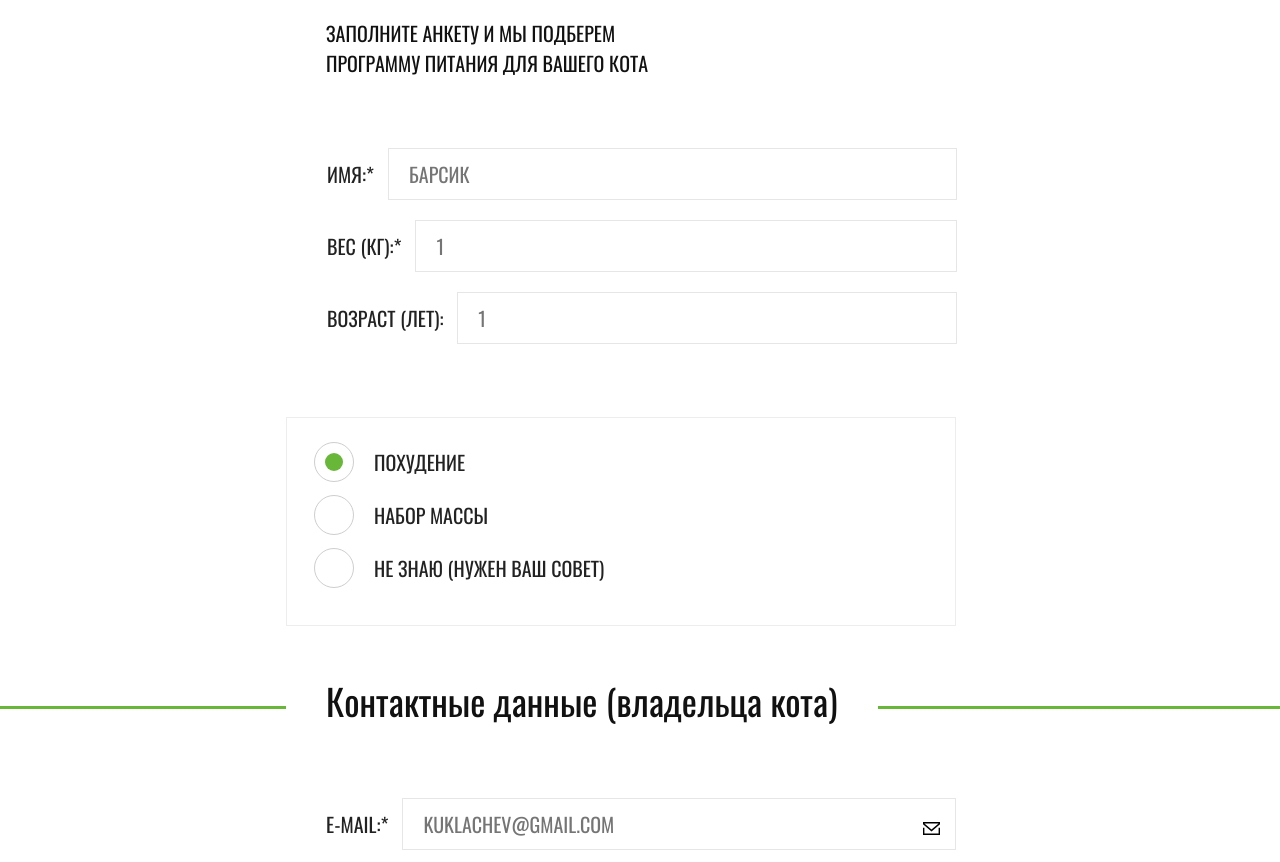
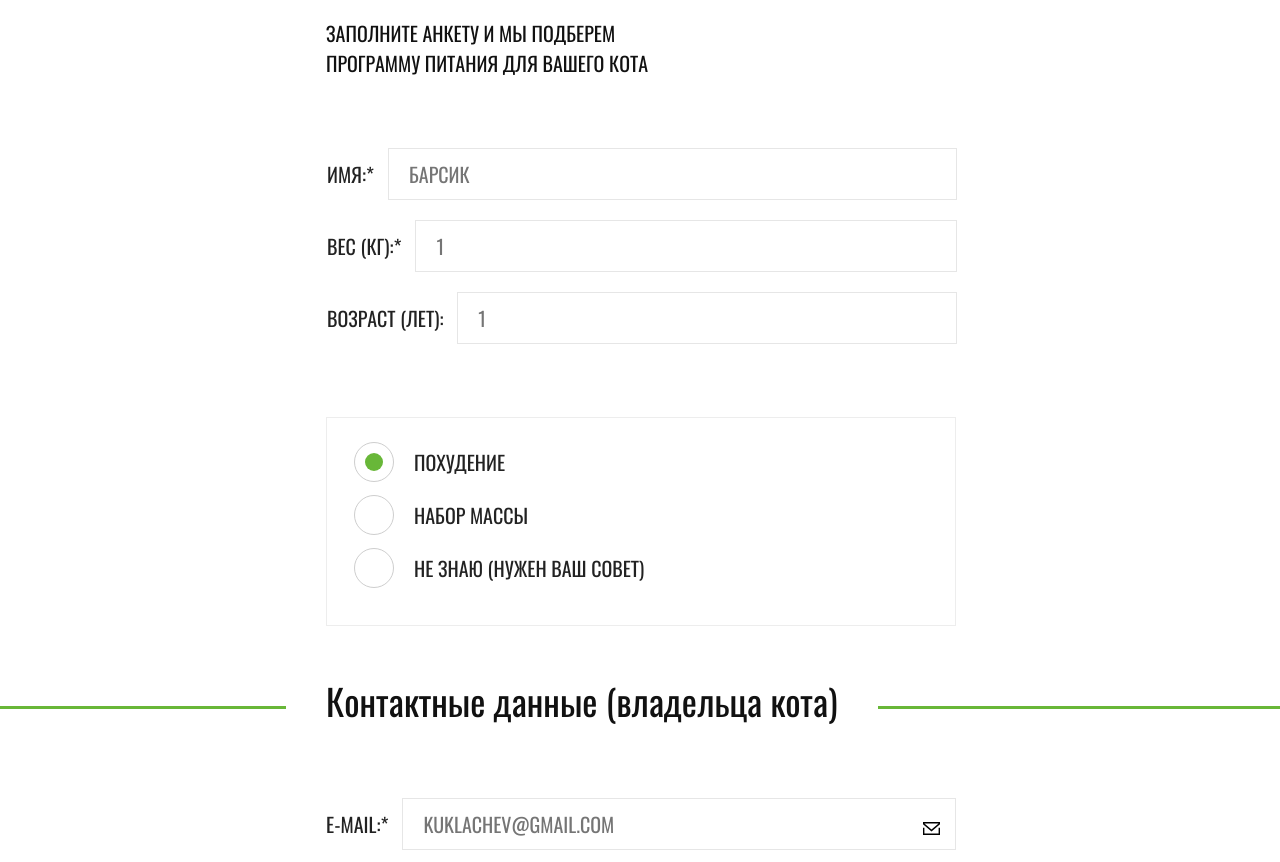
Before and after one commit to dastan1503/509339-cat-energy, a website: page source/form.html in a window 1280 px wide. Shown: the part 235-1097 px from the top of the page. Drawn offline with nearby package versions, Linux system fonts and the light colour scheme; files that its build step writes are made by us from their sources; files whose address does not match are found by name.

Commit message:
последние исправления по пиксельперфект

```diff
--- a/source/less/blocks/form.less
+++ b/source/less/blocks/form.less
@@ -312,10 +312,10 @@ div.form__submit::before {
   .form__mission {
     margin-top: 53px;
     border: 1px solid #ededed;
-    margin-left: 0;
+    margin-left: 40px;
     margin-bottom: 50px;
     padding: 24px 27px;
-    width: 614px;
+    width: 574px;
   }
 
   .form__mission label {
```
